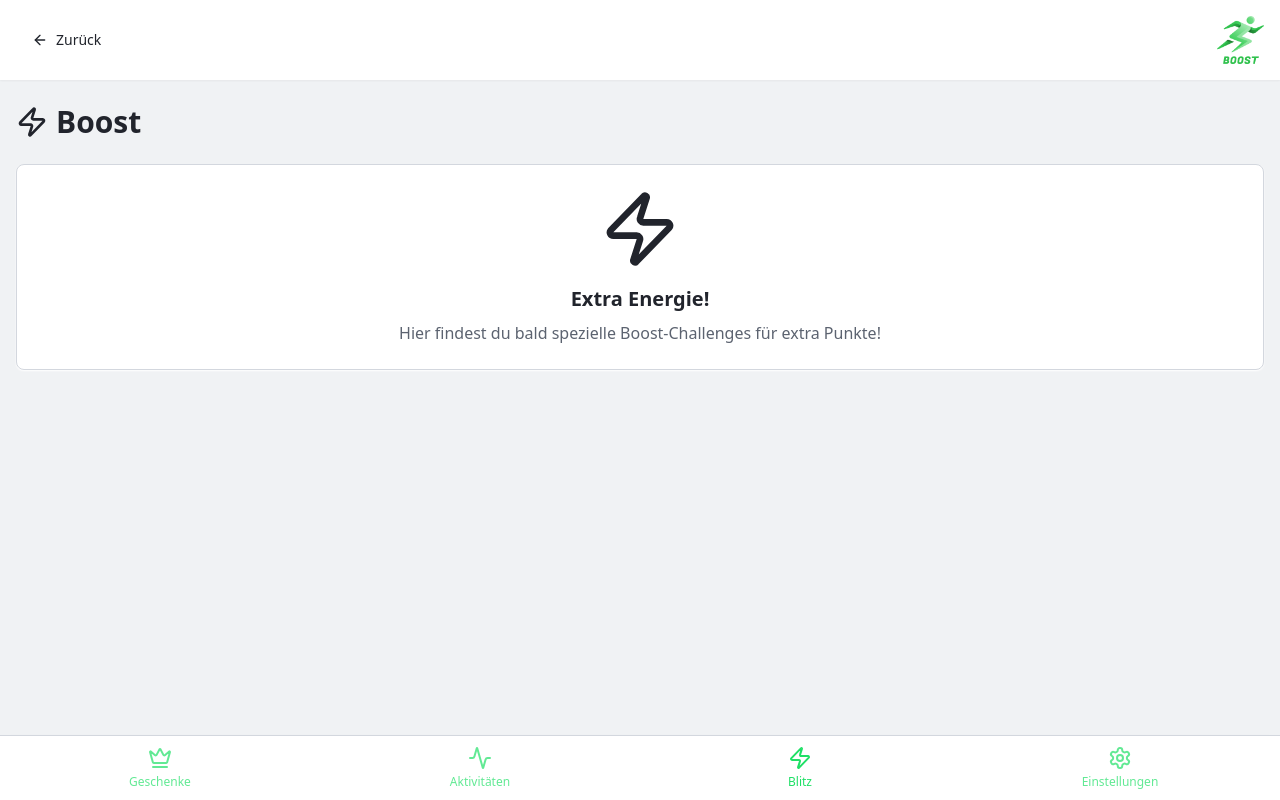
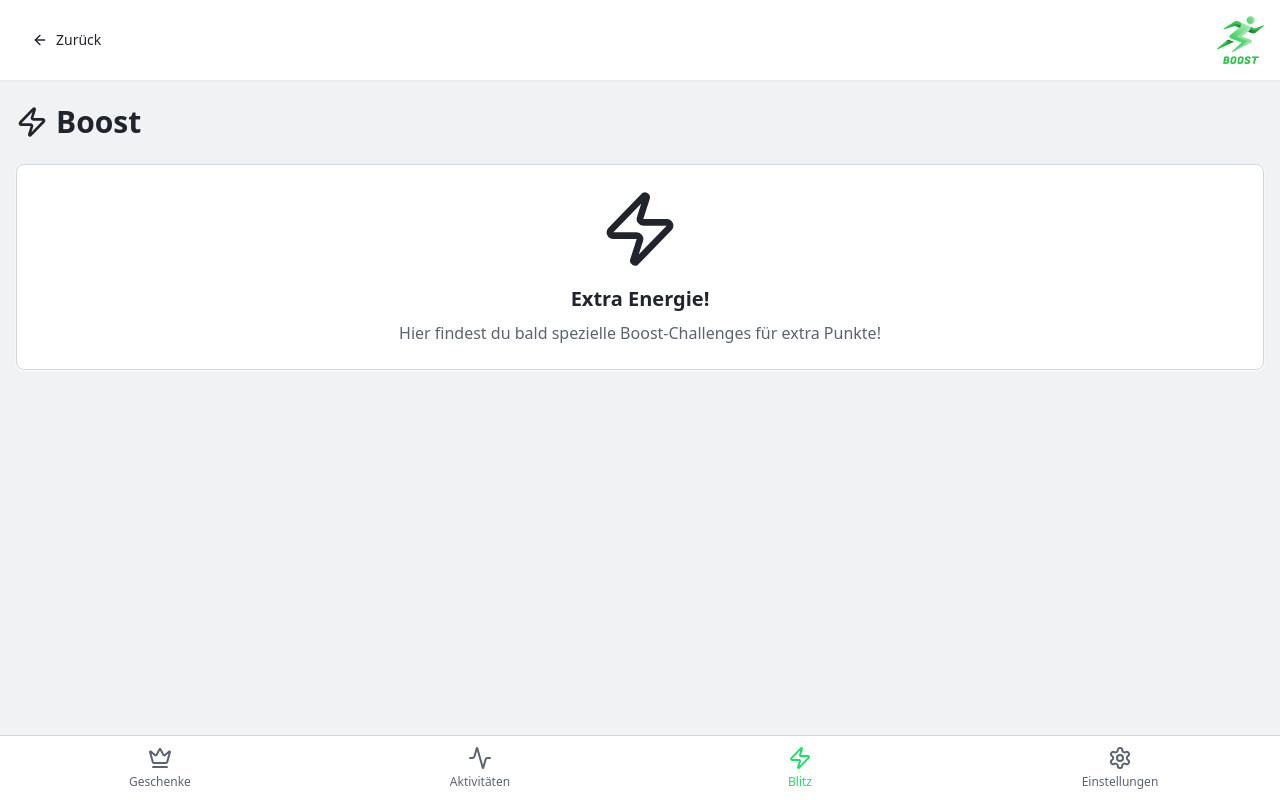
Before and after one commit to juliamariatischler/APP-boost, a React (Vite) app: page /boost in a window 1280 px wide. Built offline with nearby package versions, Linux system fonts and the light colour scheme; the HTML template or start-up script is replaced by a standard one.

Commit message:
Revert button colors to gray

```diff
--- a/src/components/BottomNav.tsx
+++ b/src/components/BottomNav.tsx
@@ -19,14 +19,16 @@ export const BottomNav = () => {
           const isActive = location.pathname === item.path;
           const Icon = item.icon;
 
+          const isBoost = item.path === "/boost";
+
           return (
             <button
               key={item.path}
               onClick={() => navigate(item.path)}
               className={`flex flex-col items-center justify-center flex-1 h-full transition-colors ${
-                isActive
+                isBoost
                   ? "text-primary"
-                  : "text-primary/70 hover:text-primary"
+                  : "text-muted-foreground hover:text-foreground"
               }`}
             >
               <Icon className="h-6 w-6 mb-1" />
```
